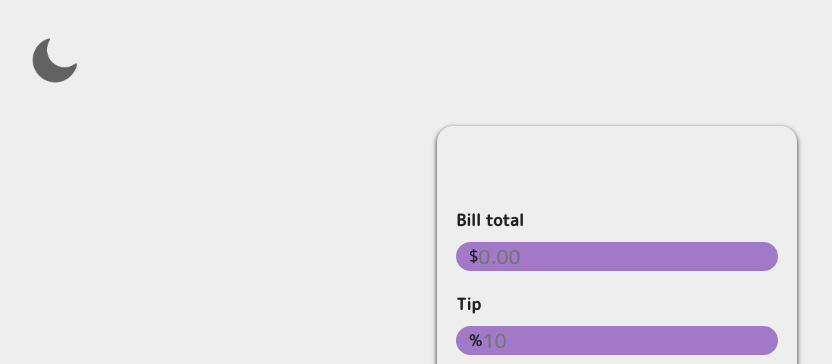
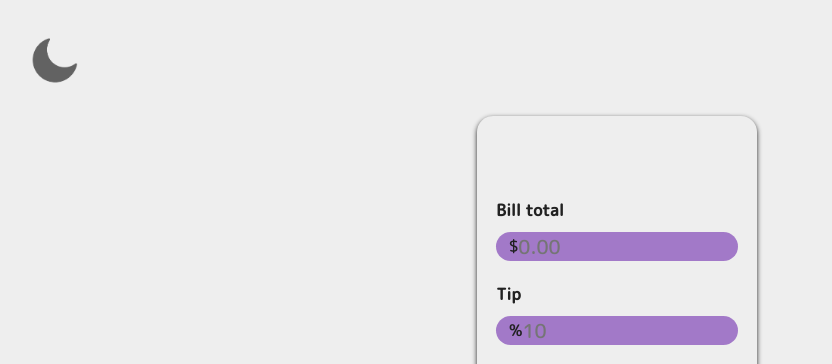
Before and after one commit to LeoSage01/myTipCalculator.github.io, a plain HTML site: page index.html in a window 1280 px wide. Shown: the top 364 px of the page, without its empty margins (23-855 px from the left). Drawn offline with Linux system fonts and the light colour scheme.

Commit message:
Add files via upload

```diff
--- a/style.css
+++ b/style.css
@@ -29,10 +29,10 @@
 
 .wrapper {
   height: 525px;
-  width: 360px;
+  width: 280px;
   border-radius: 1rem;
   padding: 1.2rem;
-  margin: 30px auto;
+  margin: 20px auto;
   box-shadow: 0 2px 5px var(--color-secondary);
 }
 
```
